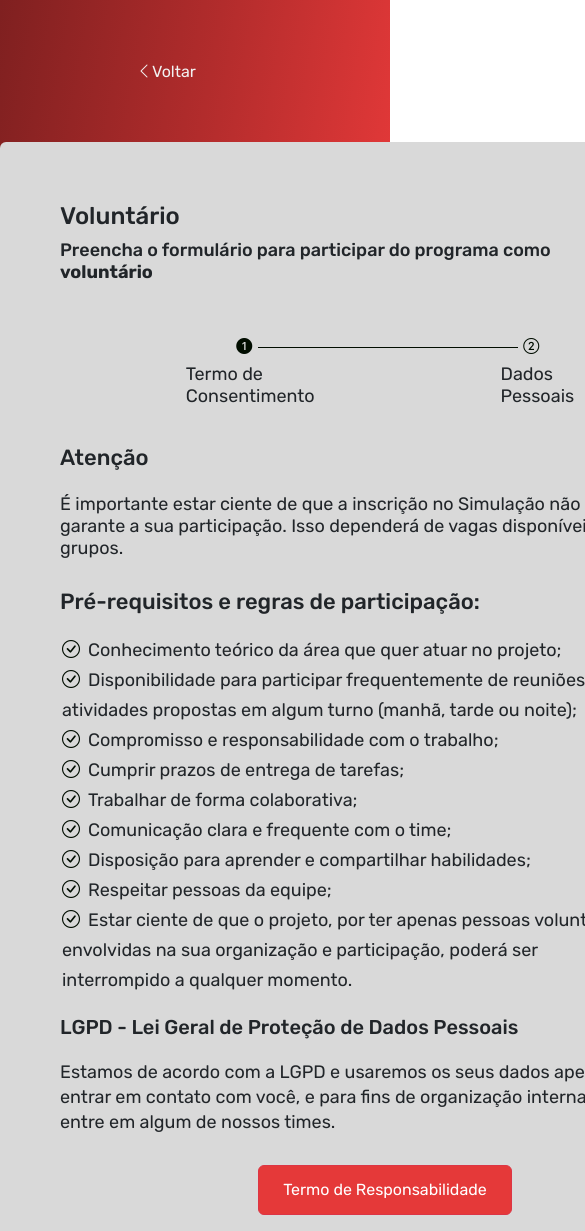
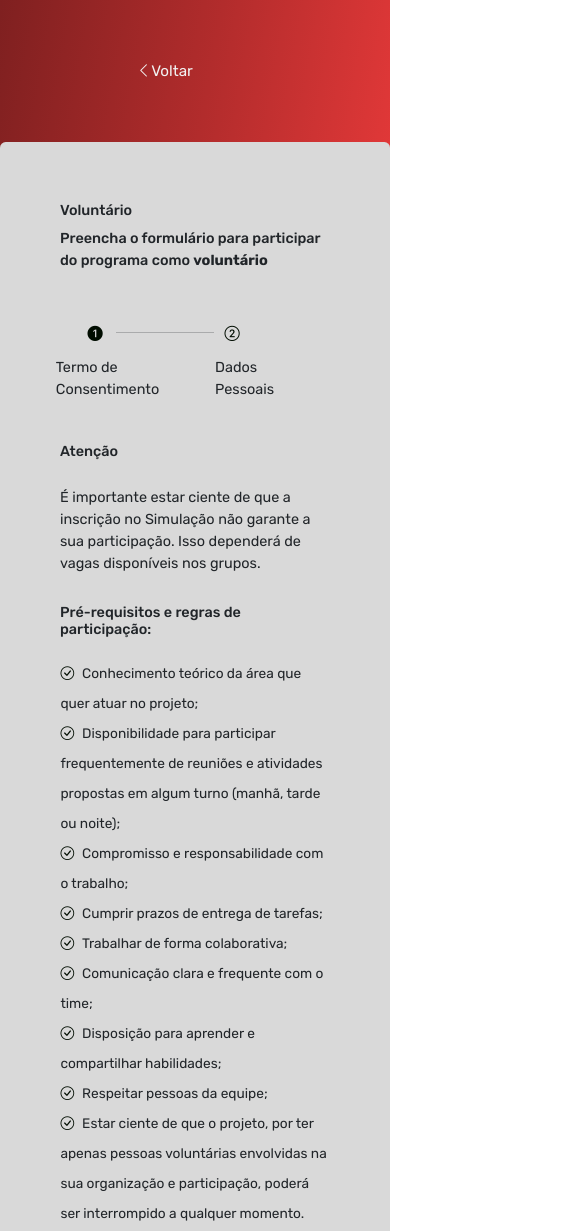
Before and after one commit to codigocerto/equipe04, a plain HTML site: page frontend/src/pages/termo-voluntario.html in a window 390 px wide. Shown: the top 1231 px of the page, 585 px wide, since content can reach past the window. Drawn offline with nearby package versions, Linux system fonts and the light colour scheme.

Commit message:
:feat: Finalizado responsividade das pages termos.

```diff
--- a/frontend/src/pages/styles/pages.css
+++ b/frontend/src/pages/styles/pages.css
@@ -40,6 +40,7 @@
       #b22c2c 48.66%,
       #7f2020 100%
     );
+    max-width: 100%;
     height: 260px;
     align-content: baseline;
     }
@@ -47,18 +48,12 @@
   .termo-voluntario {
     position: relative;
     background-color: #d9d9d9;
-    width: 760px;
-    height: 1120px;
+    max-width: 760px;
     margin: 0 auto;
+    padding: 0 60px 0 0;
     z-index: 1;
     top: -118px;
     }
-
-  .information,
-  .regras,
-  .lgpd {
-   width: 650px;
-   }
 
   .termo-voluntario h1 {
     font-size: 24px;
@@ -66,7 +61,7 @@
   }
 
   .termo-voluntario h2 {
-    width: 500px;
+    max-width: 500px;
     font-size: 18px;
     line-height: 22px;
     margin: 8px 0 0 60px;
@@ -76,20 +71,26 @@
     width: 28px;
     height: 28px;
     color: #010D00;
-    margin-top: 52px;
+    margin: 52px 5px 5px -7px;
   }
 
   .termo-voluntario p {
     font-size: 18px;
     line-height: 22px;
-  }
-   span {
+   }
+
+   .linha {
     position: absolute;
-    width: 260px;
+    width: 30%;
     height: 1px;
     background-color: #010D00;
-    top: 205px;
-    left: 258px;
+    top: 190px;
+    }
+
+    .information,
+    .regras,
+    .lgpd {
+    max-width: 650px;
     }
 
   .termo-voluntario .information h3,
@@ -102,6 +103,7 @@
   .termo-voluntario .information p {
     font-size: 18px;
     margin: 8px 0 0 60px;
+    max-width: 700px;
   }
 
   .regras h3 {
@@ -130,6 +132,7 @@
     font-size: 18px;
     line-height: 25px;
     margin-top: 20px;
+    max-width: 700px;
   }
 
   .lgpd button {
@@ -137,6 +140,7 @@
     margin: 30px auto;
     padding: 12px 24px;
     background-color: var(--cor-primary-red);
+    font-size: 18px;
   }
 
   .voltar {
@@ -146,12 +150,13 @@
     position: relative;
     top: 60px;
     left: 136px;
+
    }
 
     /* modal mentoria | voluntario */
 
-    .modal-header {
-        border: 0px;
+   .modal-header {
+   border: 0px;
     }
 
    .modal-title {
@@ -159,14 +164,14 @@
    }
 
    .modal-body {
-    width: 440px;
+    max-width: 440px;
     height: 584px;
     margin: auto;
    }
 
    .modal-body h5 {
     margin-top: 12px;
-     font-size: 15px;
+    font-size: 15px;
    }
 
    .modal-body p {
@@ -189,7 +194,7 @@
    .nomeToogle {
     font-size: 16px!important;
     padding: 2px;
-    width: 269px;
+    max-width: 269px;
 
    }
 
@@ -200,7 +205,7 @@
 
    }
 .modal-footer button {
-    width: 106px;
+    max-width: 106px;
     height: 36px;
      }
   /*
@@ -233,3 +238,44 @@
       width: 100%;
       border-radius: 50%;
     }
+
+     /* responsividade modal mentoria | voluntario */
+
+     @media (max-width: 450px) {
+      html, h1, h2, h3, h4, h5, h6, p, ul, li {
+          font-size: 95%!important;
+
+      }
+
+     .lgpd h3 {
+      font-size: 62%!important;
+     }
+
+     .lgpd p {
+      font-size: 62%!important;
+     }
+
+      .linha {
+        width: 25%;
+        top: 175px;
+    }
+
+    .lgpd button {
+      padding: 10px 18px;
+      font-size: 12px;
+    }
+
+  }
+  @media (max-width: 377px) {
+    .linha {
+      width: 23%;
+      top: 200px;
+
+    }
+
+    .lgpd button {
+      padding: 10px 18px;
+      font-size: 10px;
+    }
+
+  }
--- a/frontend/src/pages/termo-voluntario.html
+++ b/frontend/src/pages/termo-voluntario.html
@@ -28,7 +28,7 @@
   <body>
     <main class="term-wrapper">
       <nav class="nav-term">
-        <a class="voltar" href="/">
+        <a class="voltar" href="/frontend/index.html">
           <i class="bi bi-chevron-left"></i>Voltar</a>
       </nav>
 
@@ -59,7 +59,7 @@
               Pessoais
             </p>
           </div>
-          <span></span>
+          <hr class="linha">
         </div>
 
         <div class="information">
@@ -98,7 +98,7 @@
           Termo de Responsabilidade
         </button>
         </div>
-
+       <br>
       </section>
 
       <!--MODAL-->
```
Also changed, not shown: frontend/src/pages/termo-mentoria.html (+5 -4 lines), frontend/src/assets/images/equipe/9.jpeg.
